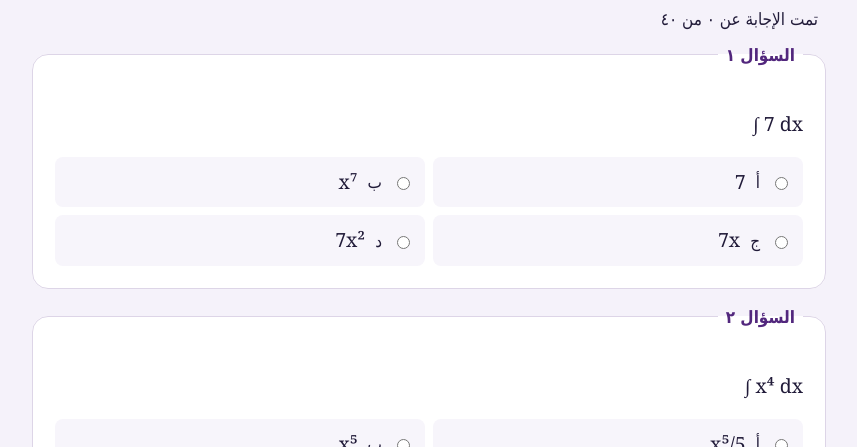
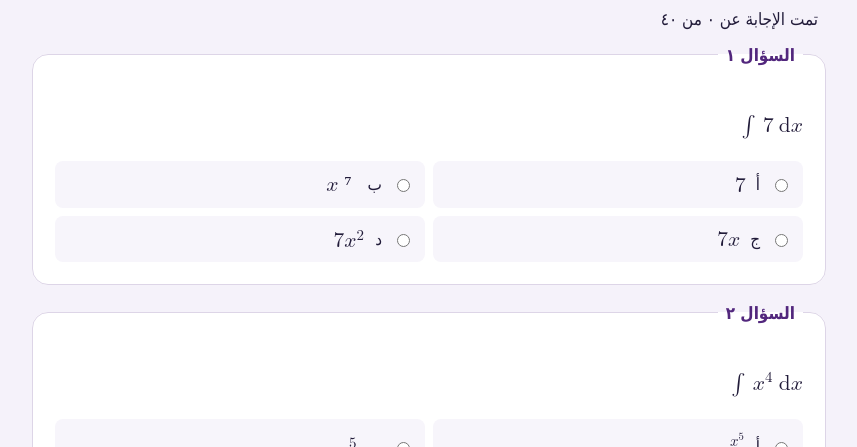
Before and after one commit to mahmoud-abouahmad/MATH-QUIZ, a plain HTML site: page integration-quiz.html in a window 1280 px wide. Shown: the part 353-800 px from the top of the page, without its empty margins (211-1068 px from the left). Drawn offline with Linux system fonts and the light colour scheme.

Commit message:
Typeset quiz equations with native MathML

```diff
--- a/integration-quiz.html
+++ b/integration-quiz.html
@@ -1,7 +1,7 @@
 <!doctype html><html lang="ar" dir="rtl"><meta charset="utf-8"><meta name="viewport" content="width=device-width,initial-scale=1"><title>اختبار قوانين التكامل والتابع الأصلي</title>
 <style>
 *{box-sizing:border-box}body{margin:0;background:#f5f2fa;color:#211b39;font:17px Tahoma,Arial,sans-serif;line-height:1.65}main{max-width:830px;margin:auto;padding:18px}header,fieldset,#result{padding:22px;margin:0 0 14px;border:1px solid #ddd5e7;border-radius:16px;background:white}header{background:#211343;color:white;border-bottom:5px solid #d7b05c}header p{color:#f1d08a}h1{line-height:1.4;margin:8px 0}fieldset{min-width:0}legend{font-weight:bold;color:#52277d;padding:0 8px}label{display:flex;gap:10px;align-items:center;background:#f7f5fb;padding:9px 12px;border-radius:8px;cursor:pointer}label:has(input:checked){outline:2px solid #724ab2}label.correct{background:#def5e7}label.wrong{background:#ffe4e4}button,a.share{display:inline-block;font:inherit;color:white;background:#512883;padding:10px 20px;border-radius:10px;border:0;text-decoration:none;cursor:pointer}a.share{background:#12633b}.math{font-family:Cambria,Georgia,serif;font-size:1.15em;unicode-bidi:isolate}#bar{position:sticky;top:0;background:#f5f2fa;padding:8px;z-index:1}#result{scroll-margin-top:65px}.opts{display:grid;grid-template-columns:1fr 1fr;gap:8px}@media(max-width:530px){main{padding:10px}.opts{grid-template-columns:1fr}fieldset{padding:14px}}
-</style>
+math.math{font-family:math;font-size:1.26em;margin-block:4px}.prompt{line-height:2.15}.opts label{flex-wrap:wrap;min-width:0}</style>
 <main><header><p>معهد آفاق التعليمي · الأستاذ محمود الدياب</p><h1>اختبار قوانين التكامل والتابع الأصلي</h1>الثالث الثانوي العلمي · ٤٠ سؤالاً · ٤٠ علامة</header>
 <p>اختر إجابة واحدة لكل سؤال. في أسئلة التكامل تُضاف (C) لجميع الخيارات، ويُفترض أن الحساب على مجال تكون فيه العبارة معرّفة. يظهر التصحيح عند تسليم الاختبار.</p>
 <label>اسم الطالب أو رمز المجموعة (اختياري) <input id="student" maxlength="60"></label><div id="bar"><output id="progress" aria-live="polite"></output></div>
@@ -15,14 +15,71 @@ const format=new Intl.NumberFormat("ar",{numberingSystem:"arab"});
 const answerPositions=[2,0,3,1,1,3,0,2,3,1,2,0,0,2,1,3,1,0,3,2,2,1,0,3,1,3,2,0,3,0,1,2,0,2,3,1,2,3,1,0];
 const letters=["أ","ب","ج","د"];
 function math(value){
-  return value.replace(/\^\(([^)]+)\)/g,"<sup>$1</sup>");
+  const escape=s=>s.replaceAll("&","&amp;").replaceAll("<","&lt;").replaceAll(">","&gt;");
+  function render(s){
+    s=s.trim();
+    if(!s)return "";
+    if(s.startsWith("∫")&&s.endsWith(" dx"))return '<mo>∫</mo><mspace width=".18em"/>'+render(s.slice(1,-3))+'<mspace width=".24em"/><mi mathvariant="normal">d</mi><mi>x</mi>';
+    let depth=0;
+    for(let i=0;i<s.length;i++){
+      if("([".includes(s[i]))depth++;
+      if(")]".includes(s[i]))depth--;
+      if(!depth&&i>0&&"+−=".includes(s[i]))return render(s.slice(0,i))+'<mo>'+s[i]+'</mo>'+render(s.slice(i+1));
+    }
+    depth=0;
+    for(let i=0;i<s.length;i++){
+      if("([".includes(s[i]))depth++;
+      if(")]".includes(s[i]))depth--;
+      if(!depth&&s[i]==="/"){
+        const ungroup=t=>/^\([^()]*\)$|^\[[\s\S]*\]$/.test(t)?t.slice(1,-1):t;
+        return '<mfrac><mrow>'+render(ungroup(s.slice(0,i).trim()))+'</mrow><mrow>'+render(ungroup(s.slice(i+1).trim()))+'</mrow></mfrac>';
+      }
+    }
+    let output="";
+    while(s){
+      if(/^\s|^⁡/.test(s)){s=s.slice(1);continue;}
+      let token;
+      if(s.startsWith("√")){
+        s=s.slice(1);
+        const group=s.match(/^\(([^()]*)\)/);
+        const radicand=group?group[1]:s[0];
+        token='<msqrt><mrow>'+render(radicand)+'</mrow></msqrt>';
+        s=s.slice(group?group[0].length:1);
+      }else if(s.startsWith("(")){
+        let end=1,level=1;
+        while(end<s.length&&level){if(s[end]==="(")level++;if(s[end]===")")level--;end++;}
+        token='<mrow><mo>(</mo>'+render(s.slice(1,end-1))+'<mo>)</mo></mrow>';
+        s=s.slice(end);
+      }else{
+        const part=s.match(/^(?:sin|cos|ln|\d+|.)/u)[0];
+        const tag=/^\d/.test(part)?"mn":/^[a-zA-Z]+$/.test(part)?"mi":"mo";
+        token='<'+tag+(part.length>1&&tag==="mi"?' mathvariant="normal"':'')+'>'+escape(part)+'</'+tag+'>';
+        s=s.slice(part.length);
+      }
+      const power=s.match(/^(?:\^\(([^()]*)\)|([²³⁴⁵ˣ]))/);
+      if(power){
+        const symbols={"²":"2","³":"3","⁴":"4","⁵":"5","ˣ":"x"};
+        token='<msup>'+token+'<mrow>'+render(power[1]??symbols[power[2]])+'</mrow></msup>';
+        s=s.slice(power[0].length);
+      }
+      output+=token;
+    }
+    return output;
+  }
+  return '<math dir="ltr" class="math"><mrow>'+render(value)+'</mrow></math>';
+}
+function mixed(value){
+  return value.split(/([\u0020-\u007e²³⁴⁵ˣ′−√│⁡]+)(?=[\s\S]|$)/).map((part,i)=>{
+    if(i%2===0||!/[A-Za-z0-9]/.test(part))return part.replaceAll("<","&lt;");
+    return ' '+math(part)+' ';
+  }).join("");
 }
 for (const [index,[question,correct,...distractors]] of bank.entries()){
   const options=[...distractors];
   options.splice(answerPositions[index],0,correct);
   const group=document.createElement("fieldset");
-  const prompt=question.startsWith("∫") ? '<bdi class="math" dir="ltr">'+math(question.split(" على ")[0])+'</bdi>'+(question.includes(" على ")?" على "+question.split(" على ")[1]:"") : math(question.replace(/([FGf]′?\(x\)=[^،\s]+)/g,'<bdi dir="ltr">$1</bdi>'));
-  group.innerHTML='<legend>السؤال '+format.format(index+1)+'</legend><p>'+prompt+'</p><div class="opts">'+options.map((value,i)=>'<label><input type="radio" name="q'+index+'" value="'+i+'"> '+letters[i]+' <bdi class="'+(index===24 ? '' : 'math')+'" dir="'+(index===24?'rtl':'ltr')+'">'+math(value)+'</bdi></label>').join("")+'</div>';
+  const prompt=question.startsWith("∫") ? math(question.split(" على ")[0])+(question.includes(" على ")?" على "+mixed(question.split(" على ")[1]):"") : mixed(question);
+  group.innerHTML='<legend>السؤال '+format.format(index+1)+'</legend><p class="prompt">'+prompt+'</p><div class="opts">'+options.map((value,i)=>'<label><input type="radio" name="q'+index+'" value="'+i+'"> '+letters[i]+' '+(index===24?mixed(value):math(value))+'</label>').join("")+'</div>';
   items.append(group);
 }
 const progress=document.querySelector("#progress");
```
